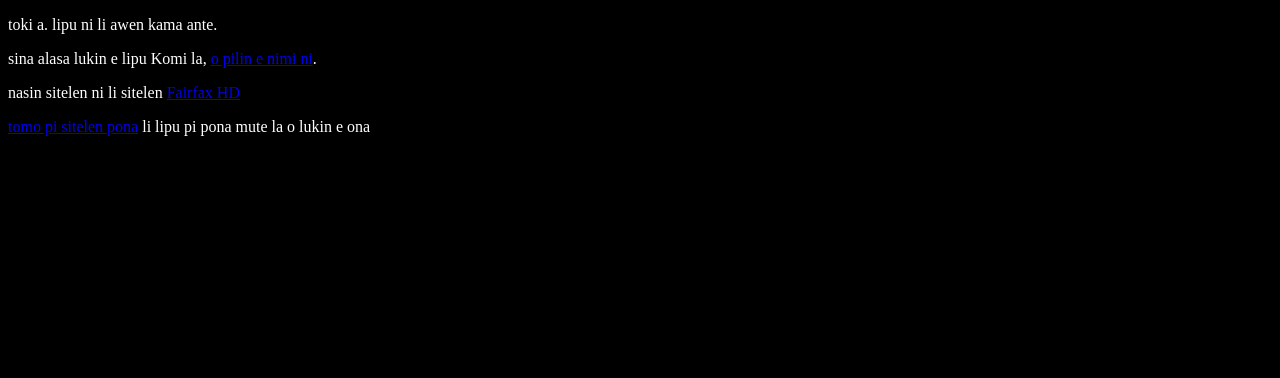
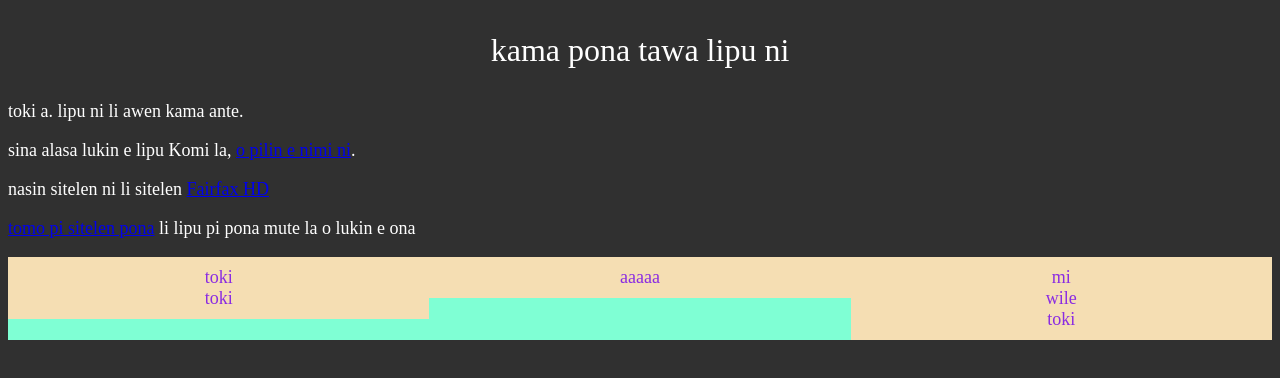
Before and after one commit to janLolen/janlolen.github.io, a plain HTML site: page index.html in a window 1280 px wide. Drawn offline with Linux system fonts and the light colour scheme; a web font is replaced by a local one.

Commit message:
aaaaaaaaaaaa

```diff
--- a/index.html
+++ b/index.html
@@ -11,19 +11,66 @@
             src: url(./Font/FairfaxHD.ttf);
         }
         body {
-            background-color: black;
+            background-color: #303030;
             color: white;
             background-position: top;
             background-repeat: no-repeat;
             background-size: 100%;
             font-family: Fairfax;
+            font-size: large;
+        }
+        .sewi {
+            font-size: xx-large;
+        }
+        .meso {
+            display: flex;
+            vertical-align: middle;
+            box-sizing: border-box;
+            height: fit-content;
+            text-align: center;
+            background-color: aquamarine;
+        }
+        .wide {
+            vertical-align: middle;
+            float: left;
+            height: fit-content;
+            box-sizing: border-box;
+            text-align: center;
+            width: 33.333333333%;
+            background-color: wheat;
+            color: blueviolet;
+            padding: 10px;
         }
     </style>
 </head>
 <body>
-    <p>toki a. lipu ni li awen kama ante.</p>
-    <p>sina alasa lukin e lipu Komi la, <a href="/janKomi/">o pilin e nimi ni</a>.</p>
-    <p>nasin sitelen ni li sitelen <a href="https://www.kreativekorp.com/software/fonts/fairfaxhd/">Fairfax HD</a></p>
-    <p><a href="davidar.github.io/tp/">tomo pi sitelen pona</a> li lipu pi pona mute la o lukin e ona</p>
+    <div>
+        <center>
+            <div class="sewi">
+                <p>kama pona tawa lipu ni</p>
+            </div>
+        </center>
+        <p>toki a. lipu ni li awen kama ante.</p>
+        <p>sina alasa lukin e lipu Komi la, <a href="/janKomi/">o pilin e nimi ni</a>.</p>
+        <p>nasin sitelen ni li sitelen <a href="https://www.kreativekorp.com/software/fonts/fairfaxhd/">Fairfax HD</a></p>
+        <p><a href="davidar.github.io/tp/">tomo pi sitelen pona</a> li lipu pi pona mute la o lukin e ona</p>
+    </div>
+    <div class="meso">
+        <span class="wide">
+            toki
+            <br>
+            toki
+        </span>
+        <span class="wide">
+            aaaaa
+        </span>
+        <span class="wide">
+            mi
+            <br>
+            wile
+            <br>
+            toki
+        </span>
+    </div>
 </body>
 </html>
```
